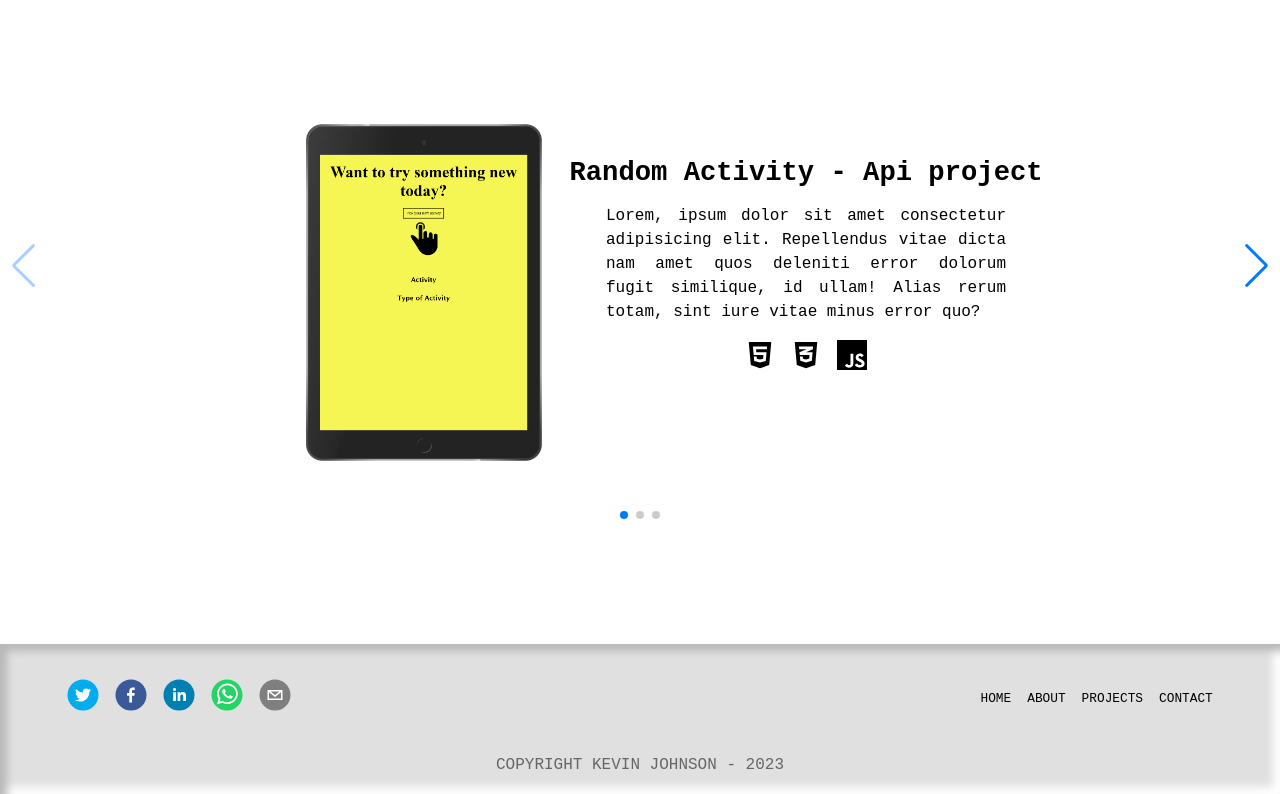
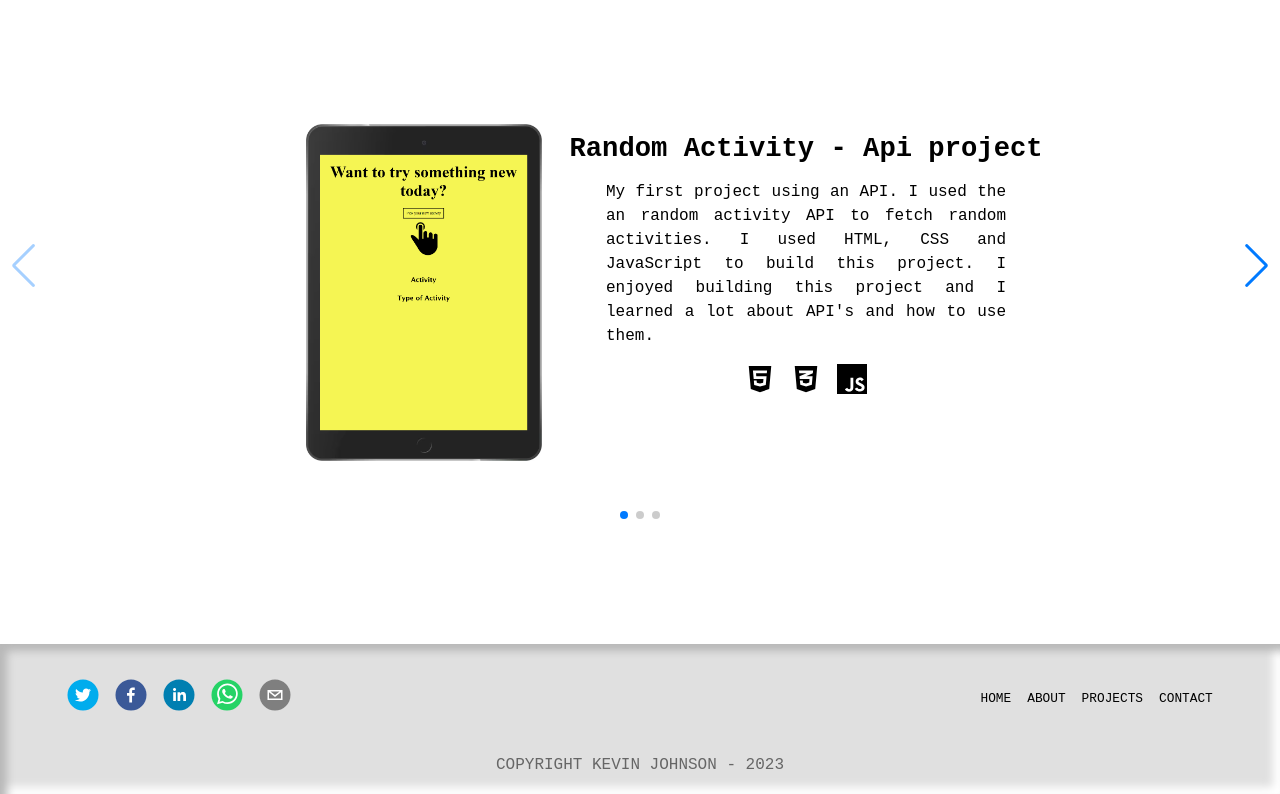
Before and after one commit to johnsonmkevin/myportfolio, a React (Create React App) app: page / in a window 1280 px wide. Shown: the part 1775-2569 px from the top of the page. Built offline with nearby package versions, Linux system fonts and the light colour scheme.

Commit message:
projectsData

```diff
--- a/src/data.js
+++ b/src/data.js
@@ -7,7 +7,7 @@ export const ProjectsData = [
 		title: "Random Activity - Api project",
 		image: "/images/projects/project1.png",
 		description:
-			"Lorem, ipsum dolor sit amet consectetur adipisicing elit. Repellendus vitae dicta nam amet quos deleniti error dolorum fugit similique, id ullam! Alias rerum totam, sint iure vitae minus error quo?",
+			"My first project using an API. I used the an random activity API to fetch random activities. I used HTML, CSS and JavaScript to build this project. I enjoyed building this project and I learned a lot about API's and how to use them.",
 		icons: [<FaHtml5 size={30} key={0} />, <FaCss3Alt size={30} key={1} />, <SiJavascript size={30} key={2} />],
 	},
 	{
@@ -15,7 +15,7 @@ export const ProjectsData = [
 		title: "Pokemon Memory Game - Api project",
 		image: "/images/projects/project2.png",
 		description:
-			"Lorem, ipsum dolor sit amet consectetur adipisicing elit. Repellendus vitae dicta nam amet quos deleniti error dolorum fugit similique, id ullam! Alias rerum totam, sint iure vitae minus error quo?",
+			"Used HTML, CSS, and JavaScript to build this project. I used the Pokemon API to fetch the data. I learned a lot about API's and how to use them. I also learned a lot about JavaScript and how to use it to build a game.",
 		icons: [<FaHtml5 size={30} key={0} />, <FaCss3Alt size={30} key={1} />, <SiJavascript size={30} key={2} />],
 	},
 	{
@@ -23,7 +23,7 @@ export const ProjectsData = [
 		title: "Nike Landing Page - React project",
 		image: "/images/projects/project3.png",
 		description:
-			"Lorem, ipsum dolor sit amet consectetur adipisicing elit. Repellendus vitae dicta nam amet quos deleniti error dolorum fugit similique, id ullam! Alias rerum totam, sint iure vitae minus error quo?",
+			"My first single page app using React. I used HTML, CSS, and React to build this project. I learned a lot about React and how to use it to build a single page app. I also learned a lot about JavaScript and how to use it to build a single page app.",
 		icons: [<FaReact size={30} key={0} />],
 	},
 ];
```
